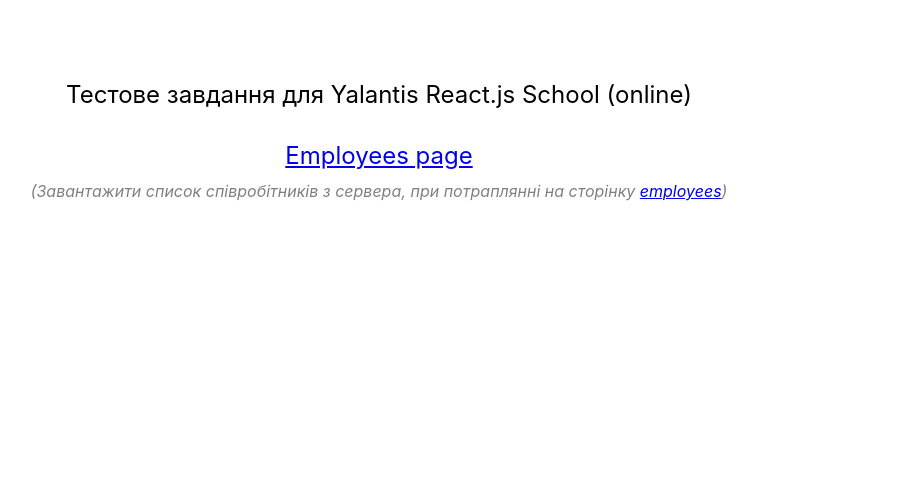
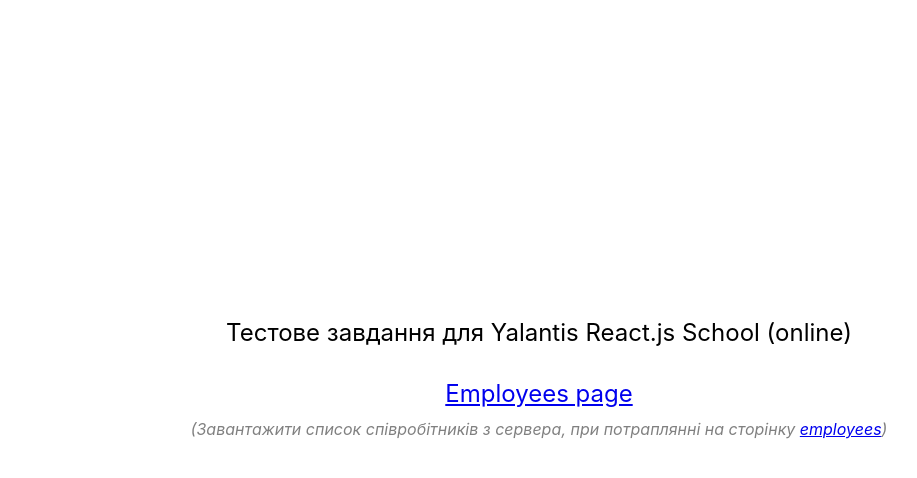
Before and after one commit to GavrilenkoGeorgi/yalantis-test-task, a React (Create React App) app: page / in a window 1280 px wide. Shown: the top 478 px of the page, without its empty margins (101-1018 px from the left). Built offline with nearby package versions, Linux system fonts and the light colour scheme.

Commit message:
Update tests, layout and styles

```diff
--- a/src/components/Employees.jsx
+++ b/src/components/Employees.jsx
@@ -55,12 +55,12 @@
 		localStorageHelper.updateEmployeesObject(employees)
 	}, [employees] )
 
-	return <>
+	return <section className="employees-section-layout">
 		{employees && <>
 			<EmployeesList groups={employeeGroups}/>
 			<BirtdaysList />
 		</>}
-	</>
+	</section>
 
 }
 
--- a/src/css/index.css
+++ b/src/css/index.css
@@ -1,5 +1,6 @@
 :root {
 	--h1-margin-bottom: 1rem;
+	--h1-bold: 600;
 }
 
 html {
@@ -22,15 +23,17 @@
 	-moz-osx-font-smoothing: grayscale;
 }
 
-main {
+.employees-section-layout {
 	display: grid;
 	grid-template-columns: 3fr 1fr;
 	padding: 1rem 0;
 }
 
 .home-container {
-	margin: 0 auto;
-	padding: 4rem;
+	height: 100vh;
+	display: flex;
+	justify-content: center;
+	flex-direction: column;
 	text-align: center;
 }
 
@@ -54,15 +57,14 @@
 
 .employees-section > h1 {
 	text-align: center;
+	font-weight: var(--h1-bold);
 	margin-bottom: var(--h1-margin-bottom);
-	width: 100%;
 }
 
 .employees-list {
 	display: grid;
 	gap: .6rem;
 	grid-template-columns: repeat(auto-fit, minmax(15rem, 1fr));
-	width: 100%;
 	padding: 0 .6rem;
 }
 
@@ -89,8 +91,8 @@
 
 .birthdays-section > h1 {
 	text-align: center;
+	font-weight: var(--h1-bold);
 	margin-bottom: var(--h1-margin-bottom);
-	width: 100%;
 }
 
 .no-emps-to-show-message {
```
Also changed, not shown: 2 other files (tests, documents, lock files or other folders).
